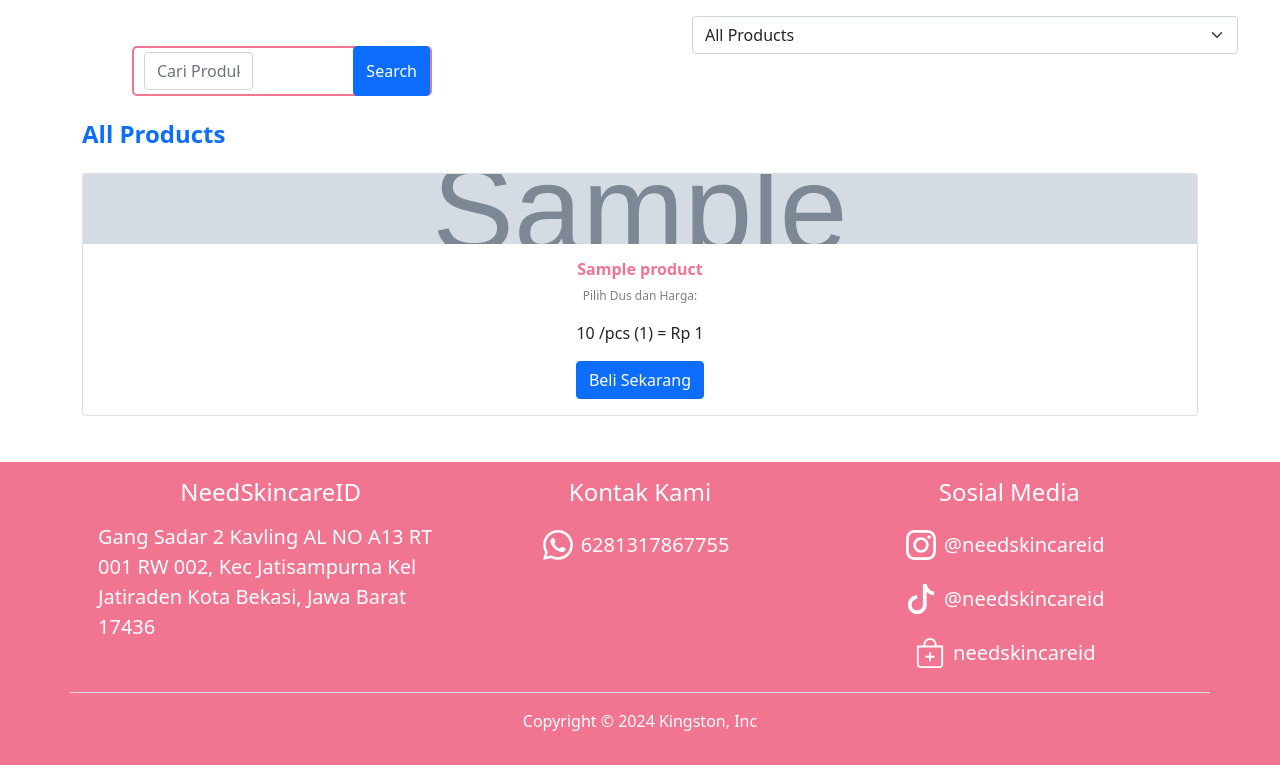
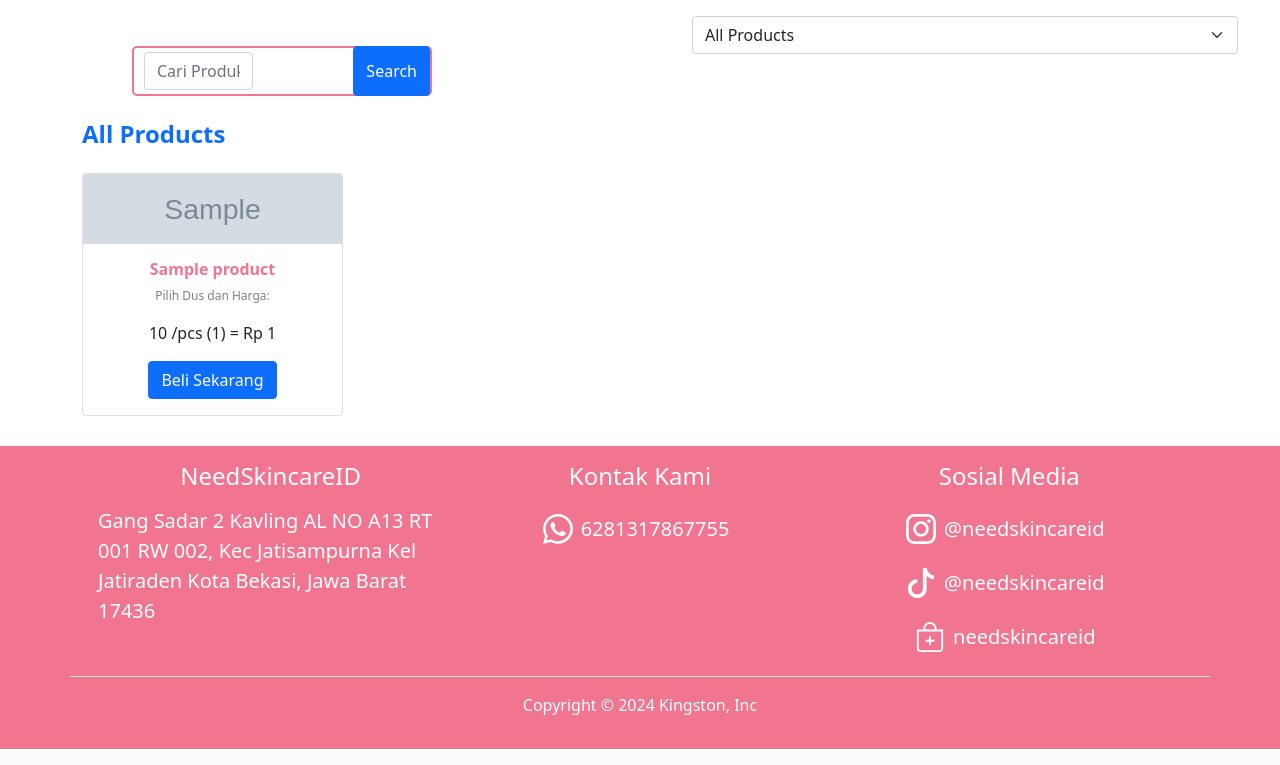
Before and after one commit to deskastudio/needskincareid, a Flask app: page /produk in a window 1280 px wide. Shown: the part 83-848 px from the top of the page. Run offline with Flask 3, Linux system fonts and the light colour scheme; the visitor is signed in with stand-in values (Sample User, id 1); grey boxes marked "Sample" are stand-in pictures; a database or web service that is not in the repository returns one stand-in record (values such as "Sample title"); some libraries are stand-ins or nearby versions.

```diff
--- a/templates/produk.html
+++ b/templates/produk.html
@@ -45,7 +45,7 @@
         <h4 class="fw-bold text-start text-primary mb-4" id="categoryTitle">Sunscreen</h4>
         <div class="row" id="productList">
             {% for product in products %}
-          <div class="col mb-3 product-item" data-category="{{ product.jenis_skincare | lower | replace(" ", "_") }}" data-name="{{ product.nama_produk }}">
+            <div class="col-6 col-md-3 product-item " data-category="{{ product.jenis_skincare | lower | replace(' ', '_') }}" data-name="{{ product.nama_produk }}">
                 <div class="card">
                     <img src="{{ url_for('static', filename='assets/imgProduk/' ~ product.photo) }}" alt="{{ product.jenis_skincare }}" class="card-img-top" width="70" height="70">
                     <div class="card-body">
```
Also changed, not shown: static/assets/imgProduk/Azarine_Calm_My_Acne_Sunscreen_SPF_35.png (added), static/assets/imgProduk/Azarine_Cicamide_Barrier_Sunscreen_SPF_35.png (added), static/assets/imgProduk/Azarine_Hydramax-C_Sunscreen_SPF_50.png (added), static/assets/imgProduk/Azarine_Hydrasoothe_Sunscreen_Gel_SPF_45.png (added), static/assets/imgProduk/Dorskin_Matcha_Glow_Dream_Mask.png (added), static/assets/imgProduk/Dorskin_Pink_Bliss_Moisturizer.png (added), static/assets/imgProduk/Facetology_Triple_Care_Sunscreen.png (added), static/assets/imgProduk/Glad2Glow_Centella_Moisturizer_30gr.png (added), static/assets/imgProduk/Glad2Glow_Centellah_Moisturizer_55gr.png (added), static/assets/imgProduk/Madame_Gie_Protect_Me_Sun_Serum.png (added), static/assets/imgProduk/Skintific_Dark_Spot_Moisture_Gel.png (added), static/assets/imgProduk/Skintific_Sunscreen_Mist_SPF_50_.png (added), static/assets/imgProduk/The_Originote_Ceramella_Sunscreen_SPF_50.png (added), static/assets/imgProduk/The_Originote_Ceratinol_Moisturizer.png (added). Lines whose indentation alone changed are shown as unchanged.
